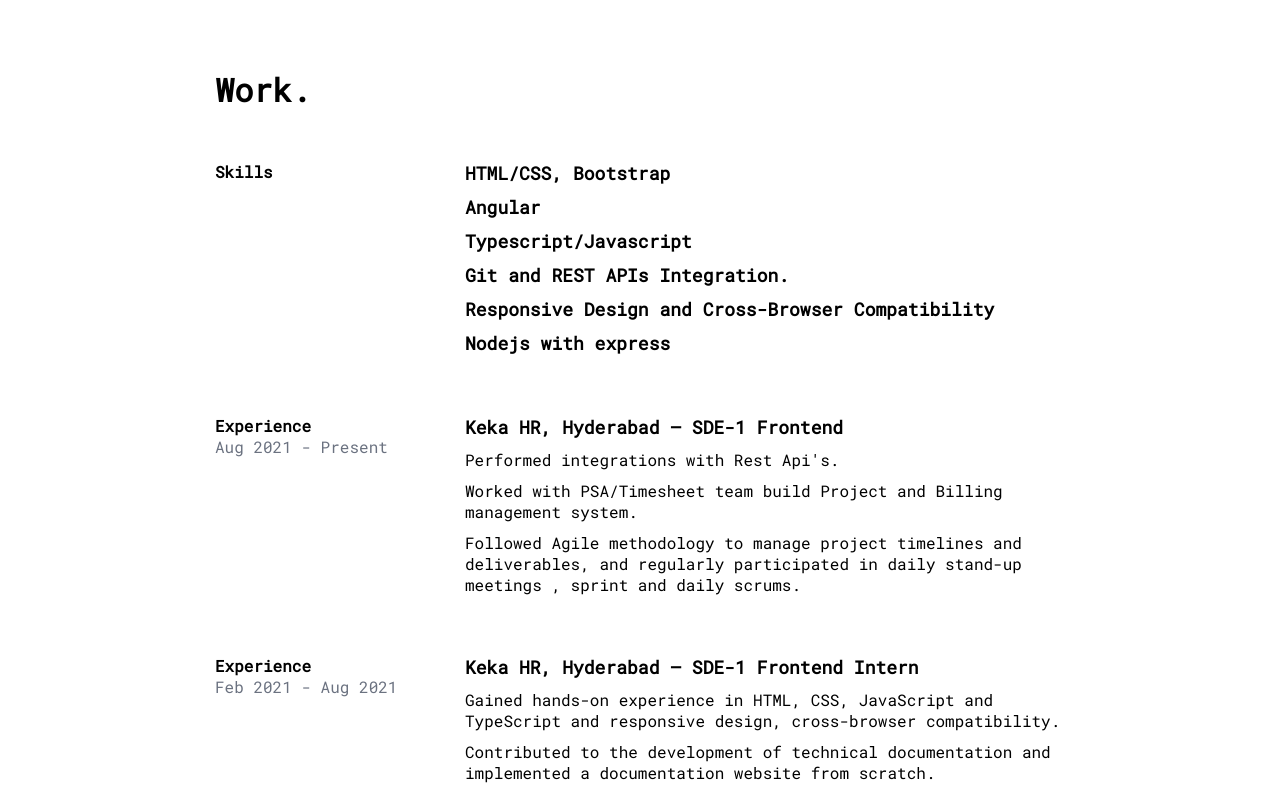
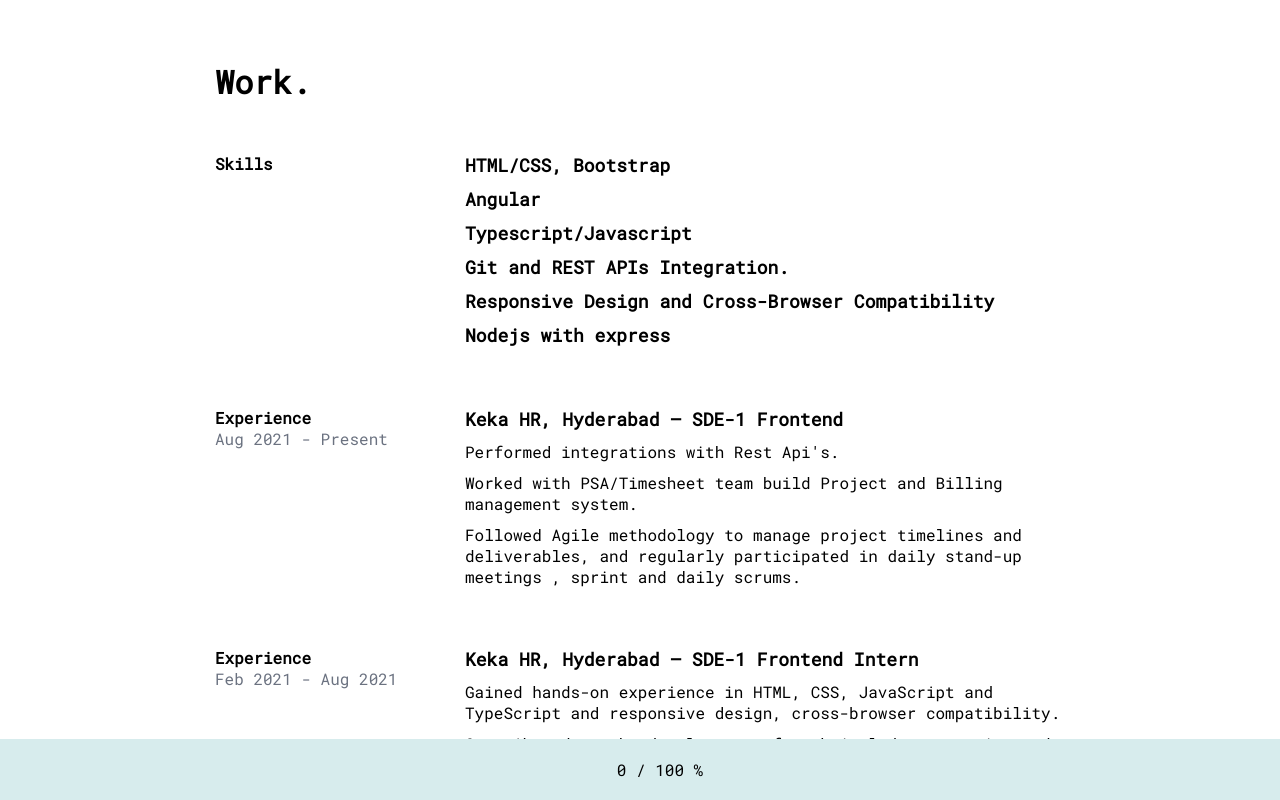
Before and after one commit to manav10799/Portfolio, an Angular app: page /more in a window 1280 px wide. Shown: the top 800 px of the page. Built offline with nearby package versions, Linux system fonts and the light colour scheme.

Commit message:
Added Footer

```diff
--- a/src/app/more/more.component.html
+++ b/src/app/more/more.component.html
@@ -145,3 +145,6 @@
       </div>
   </div>
 </div>
+<div class="footer">
+  <p class="d-flex align-items-center">{{scrollPercent ? scrollPercent : 0}} / 100 %</p>
+</div>
--- a/src/app/more/more.component.scss
+++ b/src/app/more/more.component.scss
@@ -0,0 +1,12 @@
+.footer {
+  padding: 20px;
+  background-color: rgba(215,236,237,255);
+  position: fixed;
+  bottom: 0;
+  width: 100%;
+  p {
+    display: flex;
+    align-items: center;
+    justify-content: center;
+  }
+}
--- a/src/app/more/more.component.ts
+++ b/src/app/more/more.component.ts
@@ -1,10 +1,23 @@
-import { Component } from '@angular/core';
+import { Component, OnInit } from '@angular/core';
 
 @Component({
   selector: 'app-more',
   templateUrl: './more.component.html',
   styleUrls: ['./more.component.scss']
 })
-export class MoreComponent {
+export class MoreComponent implements OnInit {
+
+  scrollPercent:any;
+  constructor() {
+
+  }
+
+  ngOnInit(): void {
+    window.addEventListener('scroll', this.scroll, true);
+  }
+
+  scroll = (): void => {
+    this.scrollPercent = Math.round((document.documentElement.scrollTop / (document.documentElement.scrollHeight - document.documentElement.clientHeight)) * 100);
+  };
 
 }
--- a/src/styles.scss
+++ b/src/styles.scss
@@ -1,4 +1,9 @@
 /* You can add global styles to this file, and also import other style files */
+*  {
+  margin: 0;
+  padding: 0;
+}
+
 body {
   font-family: 'Roboto Mono', monospace;
 }
```
